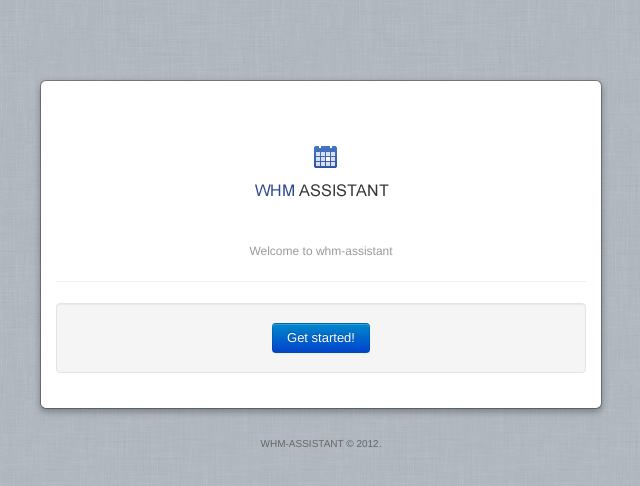
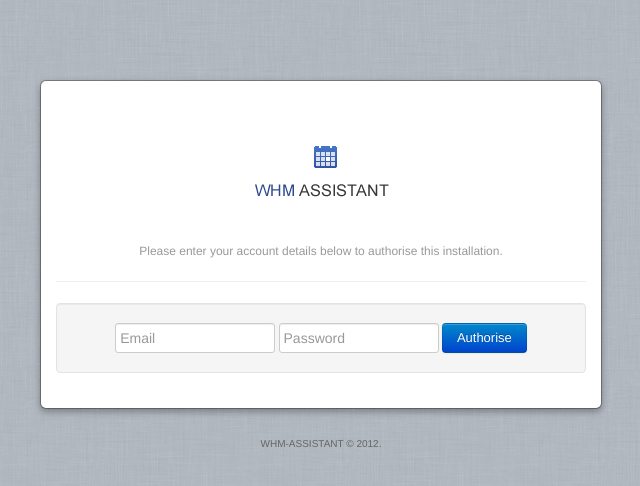
Before and after one commit to semantic-art/whm-assistant, a CodeIgniter app: page /index.php/admin/installation/Index in a window 1280 px wide. Shown: the top 486 px of the page, without its empty margins (319-959 px from the left). Run offline with CodeIgniter, Linux system fonts and the light colour scheme; some libraries are stand-ins or nearby versions.

Commit message:
Installation update

```diff
--- a/ci_contents/controllers/admin/installation.php
+++ b/ci_contents/controllers/admin/installation.php
@@ -34,8 +34,37 @@ class Installation extends installer_controller {
 		if(!write_file($application_folder.'/config/settings.php','<?php $app_settings = unserialize(urldecode(str_replace(array("<CON","FIG>","</CON"),"","<CONFIG>a%3A0%3A%7B%7D</CONFIG>"))); ?>')){
 			show_error('Unable to create settings.php. Unknown error.');
 		}
+		$this->load->library('form_validation');
+		$this->form_validation->set_rules('email', 'Email', 'required|valid_email|callback__uti_authenticate');
+		$this->form_validation->set_rules('password', 'Password', 'required|min_length[8]|max_length[20]');
+		if($this->form_validation->run()){
+			redirect('admin/installation/terms');
+		}
+		$this->load->view('admin/installation/welcome/view');
+	}
 
-		$this->load->view('admin/installation/welcome/view');
+	public function _uti_authenticate($str)
+	{
+		$this->load->library('xmlrpc');
+		$this->xmlrpc->server('http://semanticart.com.au/whm-assistant/api', 80);
+		$this->xmlrpc->method('authorise');
+		$request = array($this->input->post('email'),md5($this->input->post('password')));
+		$this->xmlrpc->request($request);
+		if($this->xmlrpc->send_request()){
+			global $application_folder;
+			$response = $this->xmlrpc->display_response();
+			$this->load->helper('file');
+			$config = read_file($application_folder.'/config/settings.php');
+			$this->settings['account'] = $response;
+			$replacement = '<CONFIG>'.urlencode(serialize($this->settings)).'</CONFIG>';
+			$config = preg_replace('|<CONFIG>([^"]*)</CONFIG>|',$replacement,$config,1);
+			if(!write_file($application_folder.'/config/settings.php',$config)){
+				show_error('Unable to write to settings.php');
+			}
+			return TRUE;
+		}
+		$this->form_validation->set_message('_uti_loginUser','The login details for "'.$str.'" are incorrect. Authorisation has failed.');
+		return FALSE;
 	}
 
 	/**
--- a/ci_contents/views/admin/installation/admin/view.php
+++ b/ci_contents/views/admin/installation/admin/view.php
@@ -60,7 +60,7 @@
 											$field = array(
 												'name'=>'str_first_name',
 												'id'=>'str_first_name',
-												'value'=>set_value('str_first_name',''),
+												'value'=>set_value('str_first_name',$this->settings['account']['first_name']),
 												'placeholder'=>'First name',
 												'maxlength'=>'50',
 												'class'=>'span2'
@@ -71,7 +71,7 @@
 											$field = array(
 												'name'=>'str_last_name',
 												'id'=>'str_last_name',
-												'value'=>set_value('str_last_name',''),
+												'value'=>set_value('str_last_name',$this->settings['account']['last_name']),
 												'placeholder'=>'Last name',
 												'maxlength'=>'50',
 												'class'=>'span2'
@@ -89,7 +89,7 @@
 											$field = array(
 												'name'=>'str_email',
 												'id'=>'str_email',
-												'value'=>set_value('str_email',''),
+												'value'=>set_value('str_email',$this->settings['account']['email']),
 												'placeholder'=>'Email address',
 												'maxlength'=>'255',
 												'class'=>'span4'
--- a/ci_contents/views/admin/installation/welcome/view.php
+++ b/ci_contents/views/admin/installation/welcome/view.php
@@ -15,19 +15,27 @@
 		<div class="container">
 			<div class="row">
 				<div class="span8 offset2">
-					<form class="form-inline" method="post">
+					<form class="form-horizontal" method="post">
 						<div class="modal animated fadeInUp" style="position: relative; top: auto; left: auto; margin: 0 auto; margin-top:80px; z-index: 1; max-width: 100%;">
 							<div class="modal-body animated fadeInUp" style="text-align:center; overflow:hidden;">
 								<img style="margin-bottom:40px; margin-top:40px;" src="<?=$this->assets->url('logo-140x65px-png32.png','admin');?>" />
 								<div>
 									<p>
-										<small>Welcome to whm-assistant</small>
+										<small>Please enter your account details below to authorise this installation.</small>
 									</p>
 									<hr/>
+									<?if(validation_errors()){?>
+									<div class="alert alert-info">
+										<button class="close" data-dismiss="alert">&times;</button>
+										The login details you entered are not valid. Please try again.
+									</div>
+									<?}?>
+									<div class="well animated fadeInDown">
+										<input name="email" type="text" class="input-medium" placeholder="Email" value="">
+										<input name="password" type="password" class="input-medium" placeholder="Password">
+										<button type="submit" class="btn btn-primary">Authorise</button>
+									</div>
 
-									<div class="well animated fadeInDown">
-										<a href="<?=base_url();?>admin/installation/terms" class="btn btn-primary">Get started!</a>
-									</div>
 								</div>
 							</div><!-- End:div.modal-body -->
 						</div><!-- End:div.modal -->
```
Also changed, not shown: README.md.
